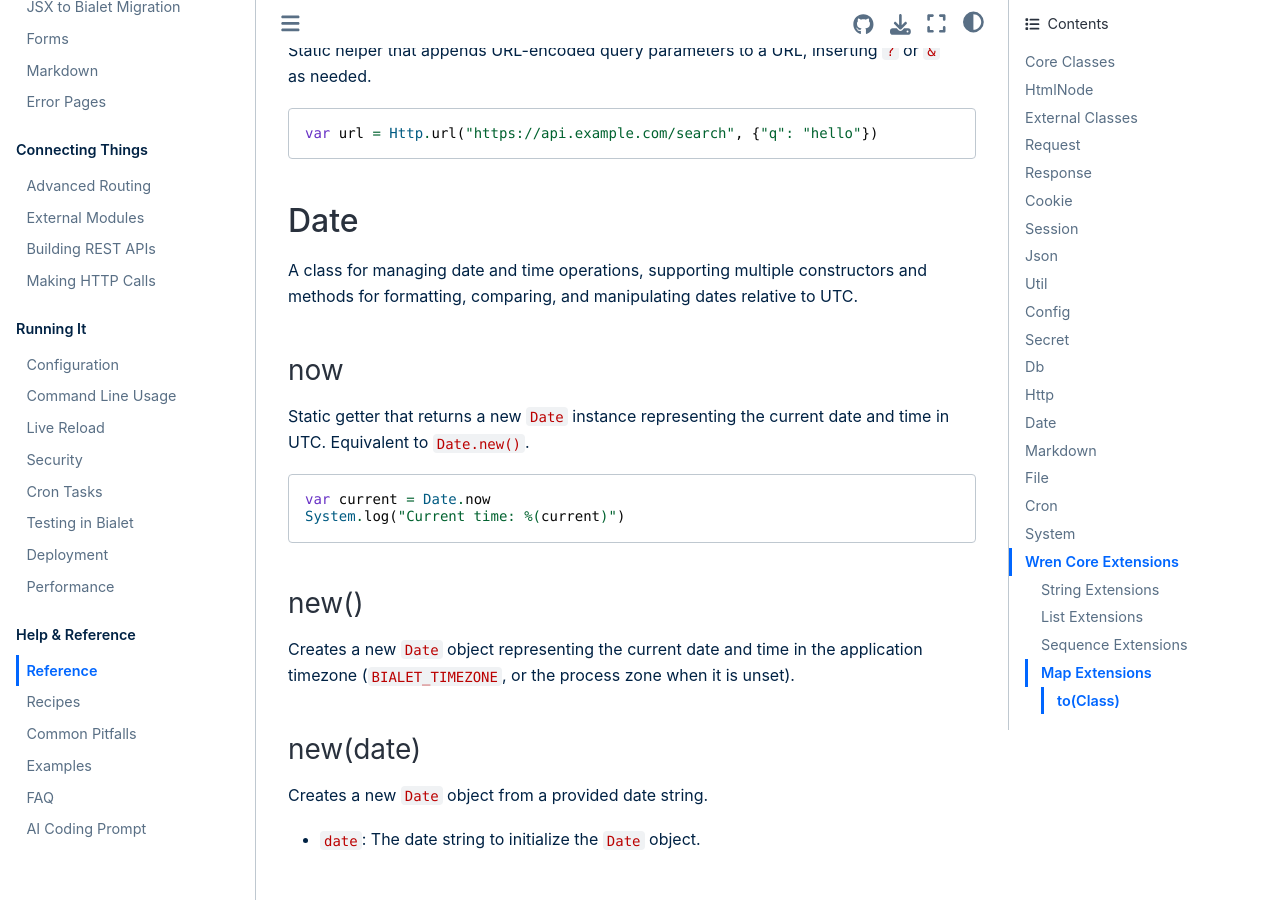
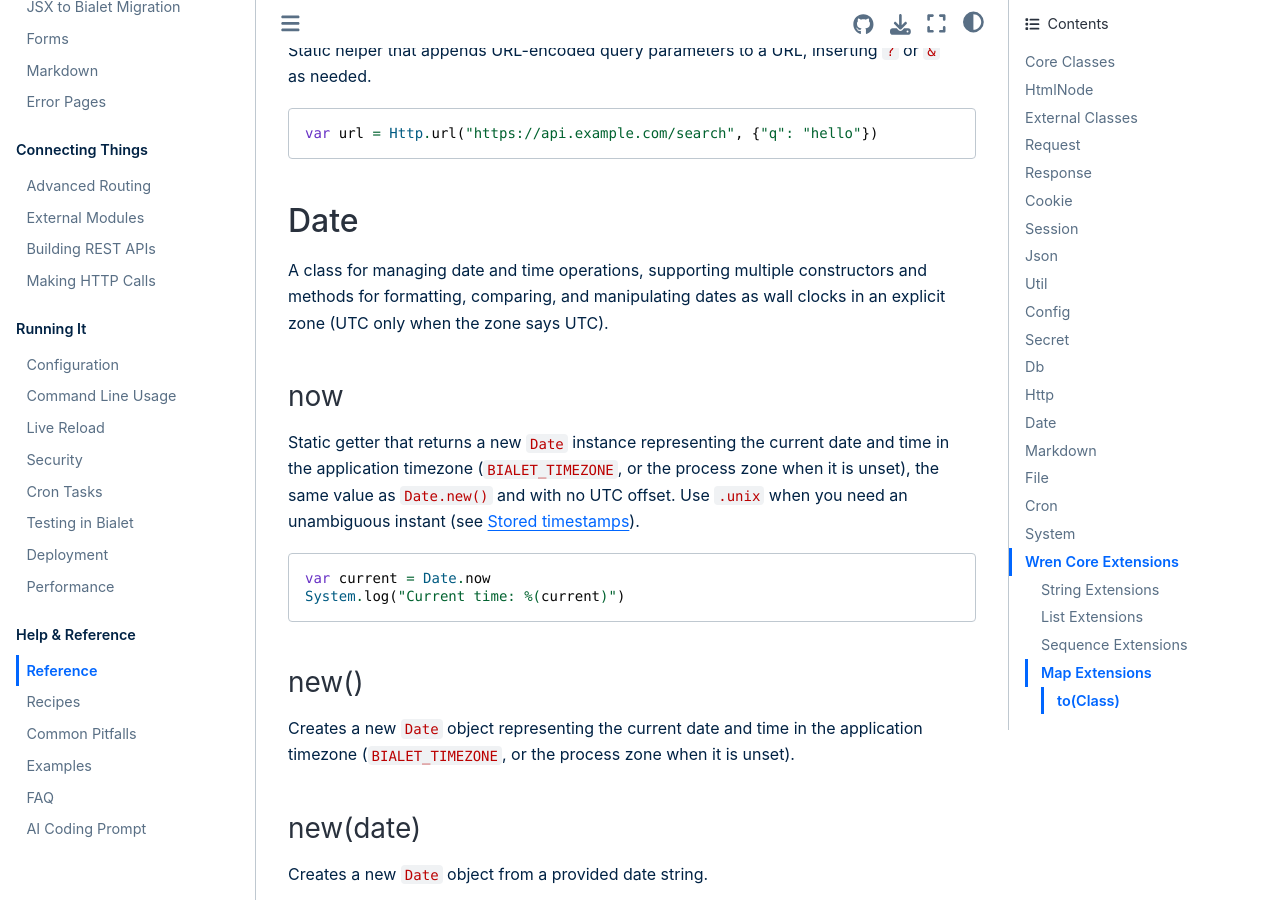
Before and after one commit to bialet/bialet, a Sphinx documentation site: the page built from docs/reference.md, in a window 1280 px wide and 900 px high, scrolled down 25803 px. Built offline with Sphinx 7.4.7 and the Sphinx Book theme 1.1.4, drawn with Linux system fonts in a browser that asks for light colours; the version number could not be read and is left out.

Commit message:
docs(reference): Date.now returns the application zone, not UTC
The ### now entry still claimed UTC after b1da50b made Date.tz fall back
to the BIALET_TIMEZONE default in every VM, while the adjacent new() entry
and the pitfalls page in the same release state the opposite (and match the
code). A developer following the reference stored offset-less app-zone
strings next to SQLite's UTC timestamps. Found by security-audit run-14
(docs/reference.md:Date.now-utc-claim-vs-app-zone-wall-clock, verified);
reproduced with BIALET_TIMEZONE=America/Bogota: Date.now printed the UTC-5
wall clock while Date.now.unix rendered the host UTC instant.

````diff
--- a/docs/reference.md
+++ b/docs/reference.md
@@ -961,12 +961,16 @@ var url = Http.url("https://api.example.com/search", {"q": "hello"})
 ## Date
 
 A class for managing date and time operations, supporting multiple constructors
-and methods for formatting, comparing, and manipulating dates relative to UTC.
+and methods for formatting, comparing, and manipulating dates as wall clocks in
+an explicit zone (UTC only when the zone says UTC).
 
 ### now
 
 Static getter that returns a new `Date` instance representing the current date
-and time in UTC. Equivalent to `Date.new()`.
+and time in the application timezone (`BIALET_TIMEZONE`, or the process zone
+when it is unset), the same value as `Date.new()` and with no UTC offset. Use
+`.unix` when you need an unambiguous instant (see
+[Stored timestamps](datetime.md#stored-timestamps)).
 
 ```wren
 var current = Date.now
````
